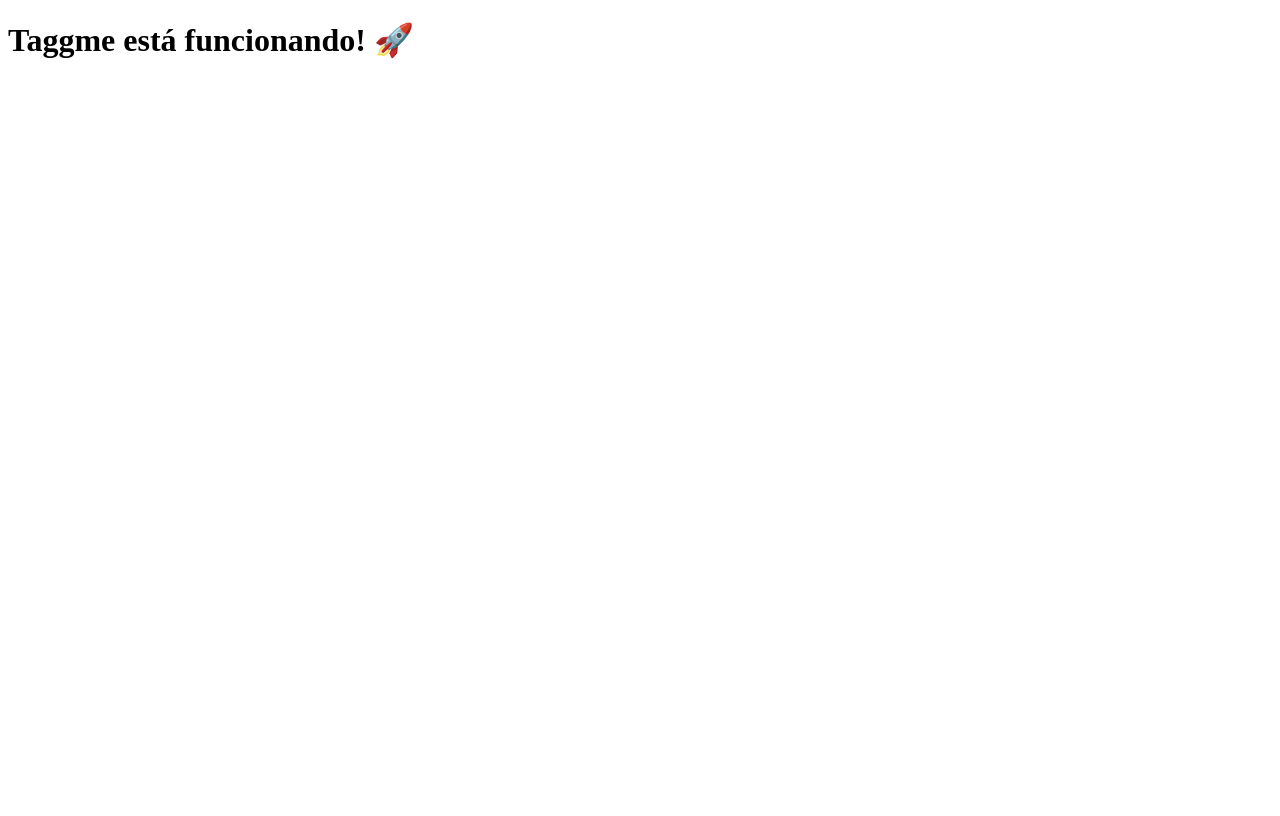
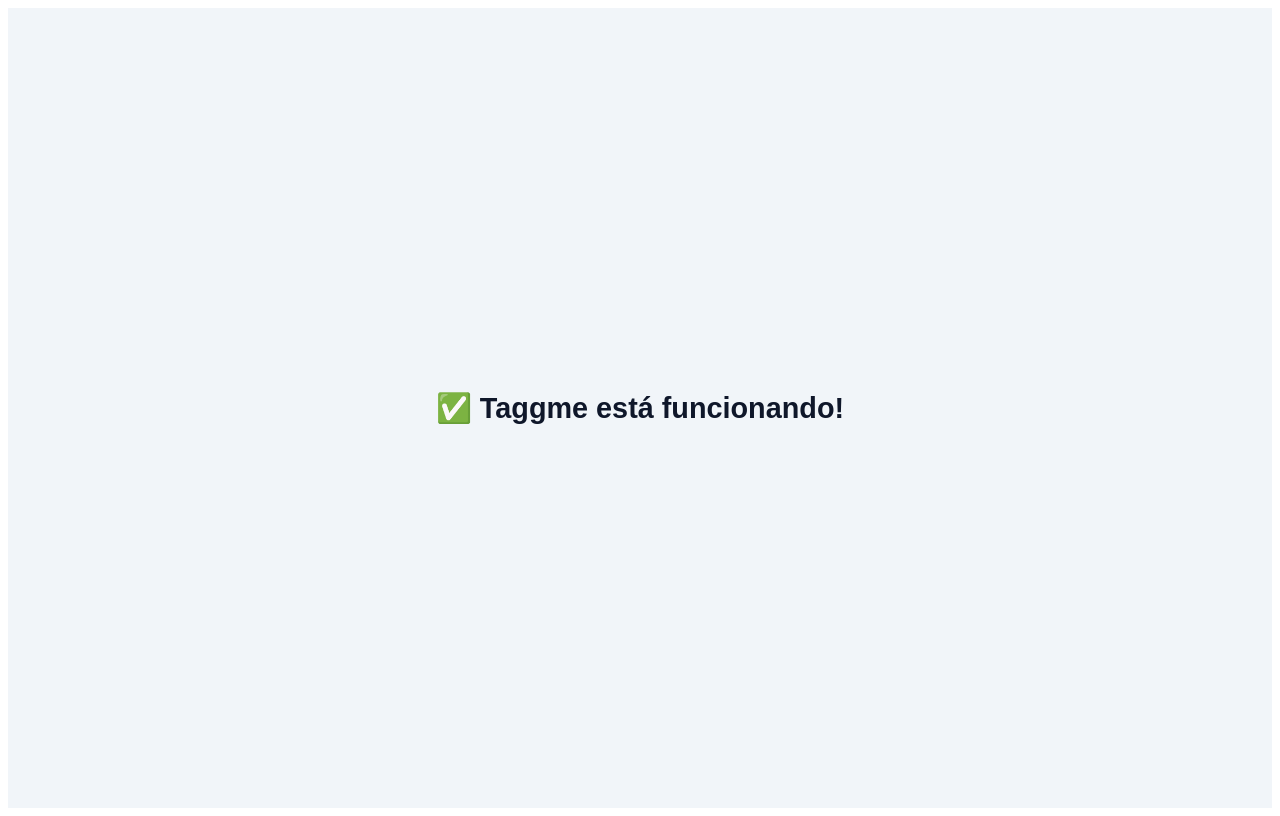
Before and after one commit to Leandrocastelan/taggme, a React (Vite) app in the folder frontend/: page / in a window 1280 px wide. Built offline with nearby package versions, Linux system fonts and the light colour scheme.

Commit message:
Update App.jsx

```diff
--- a/frontend/App.jsx
+++ b/frontend/App.jsx
@@ -2,9 +2,17 @@
 
 export default function App() {
   return (
-    <div className="flex h-screen items-center justify-center bg-slate-50">
-      <h1 className="text-2xl font-bold text-gray-800">
-        Taggme está funcionando! 🚀
+    <div
+      style={{
+        height: "100vh",
+        display: "grid",
+        placeItems: "center",
+        background: "#f1f5f9",
+        fontFamily: "sans-serif"
+      }}
+    >
+      <h1 style={{ fontSize: "1.8rem", color: "#0f172a" }}>
+        ✅ Taggme está funcionando!
       </h1>
     </div>
   );
```
